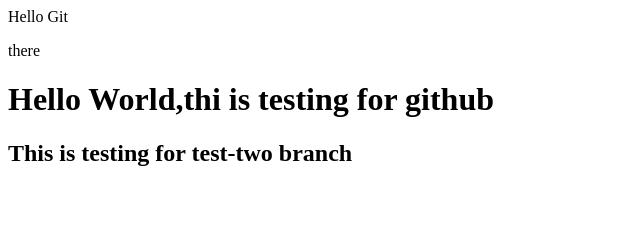
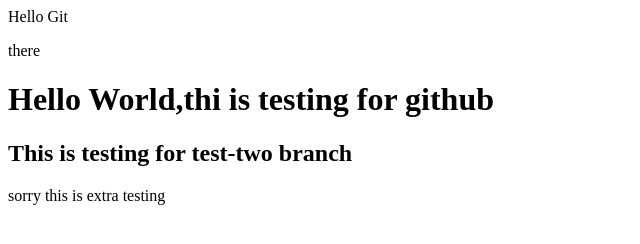
Before and after one commit to phyowaizaw-12/demo-repo, a plain HTML site: page index.html in a window 1280 px wide. Shown: the whole page, without its empty margins (0-640 px from the left). Drawn offline with Linux system fonts and the light colour scheme.

Commit message:
Great Job

```diff
--- a/index.html
+++ b/index.html
@@ -4,3 +4,4 @@
 <h1>Hello World,thi is testing for github</h1>
 
 <h2>This is testing for test-two branch</h2>
+<p>sorry this is extra testing</p>
```
